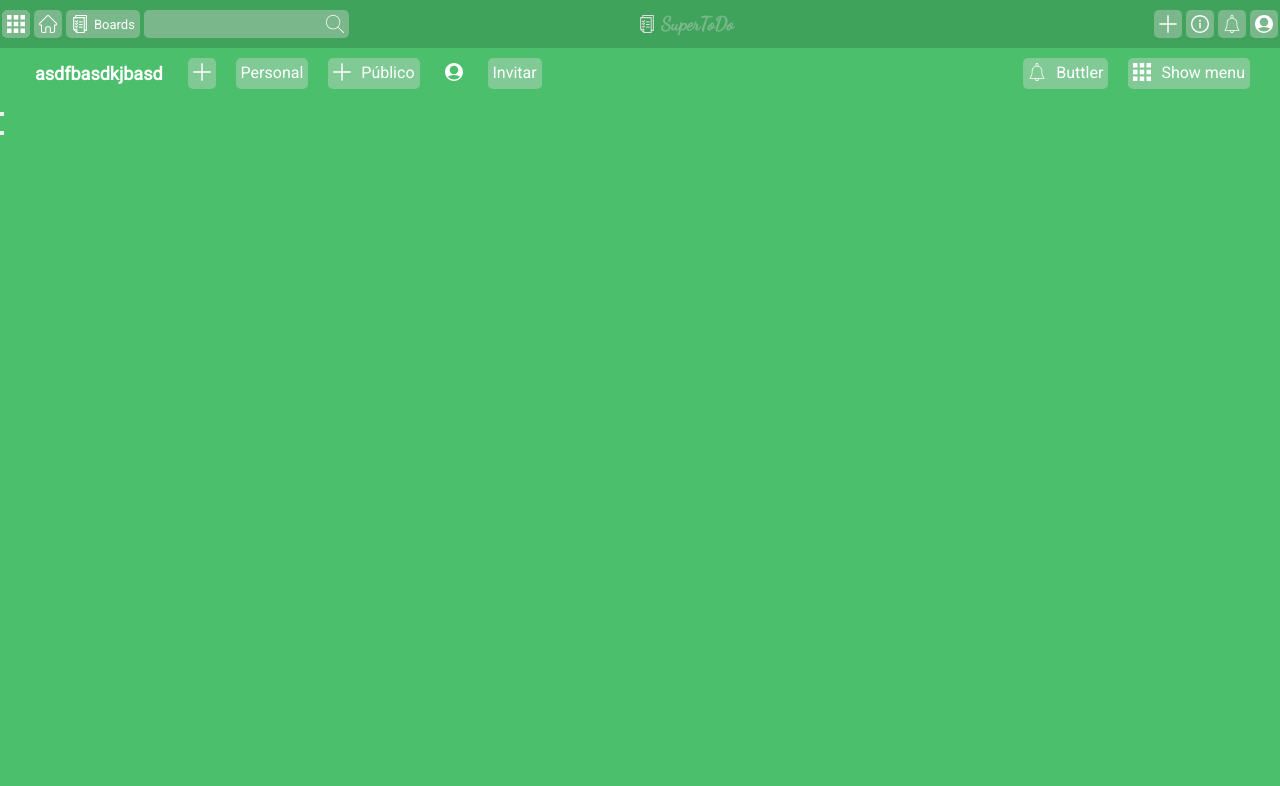
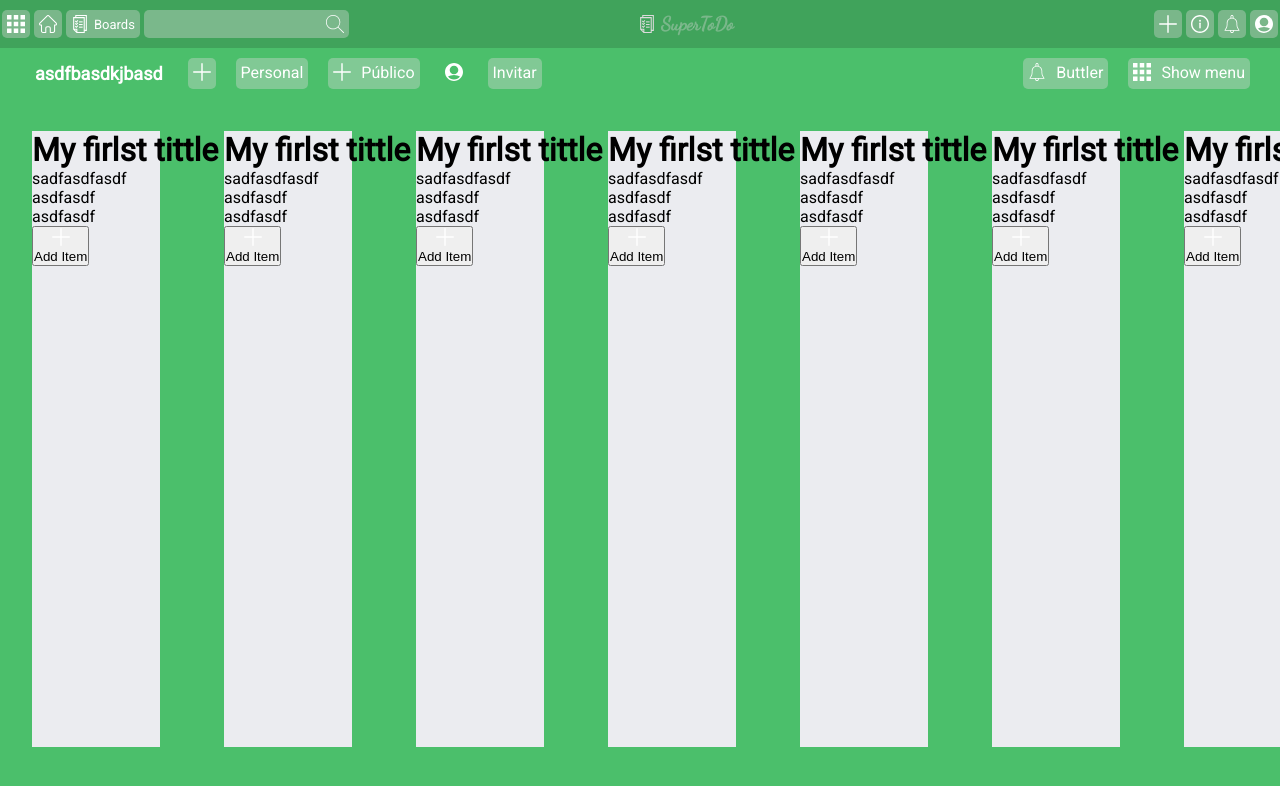
Before and after one commit to bruna-genz/todo-list, a website built with webpack: page dist/index.html in a window 1280 px wide. Built offline with Linux system fonts and the light colour scheme.

Commit message:
add styles to dashboard

```diff
--- a/src/assets/styles/global.scss
+++ b/src/assets/styles/global.scss
@@ -21,7 +21,7 @@ html {
 
 body {
     height: 100%;
-    //overflow-y:hidden;
+    overflow-y:hidden;
     font-family: 'Roboto', sans-serif;
 
 
--- a/src/assets/styles/toDosStyles/dashboard.scss
+++ b/src/assets/styles/toDosStyles/dashboard.scss
@@ -33,4 +33,34 @@
             }
         }
     }
+
+    /* LISTS */
+
+    #list-container {
+        display: flex;
+        overflow: auto;
+        white-space: nowrap;
+        height: 85%;
+        .list {
+            width: 10%;
+            margin: 2em;
+            background-color: #ebecf0;
+            .items {
+
+            }
+        }
+        &::-webkit-scrollbar {
+            height: 9px;
+        }
+        &::-webkit-scrollbar-track {
+            background-color: rgba(0, 0, 0, 0.212);
+            margin: 0 1em;
+            border-radius: 10px;
+        }
+        &::-webkit-scrollbar-thumb {
+            background-color: rgba(255, 255, 255, 0.589);
+            border-radius: 10px;
+        }
+    }
+
 }
```
Also changed, not shown: dist/index.html, dist/main.js.
